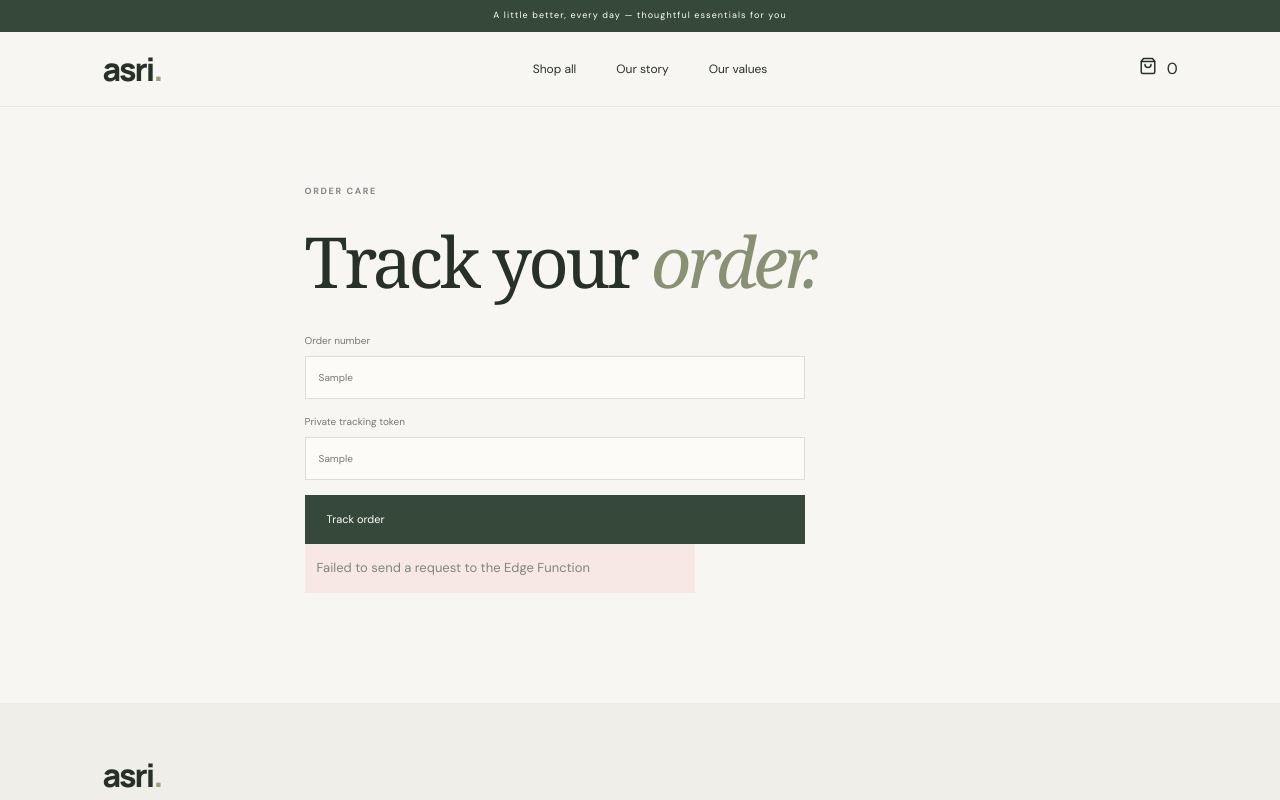
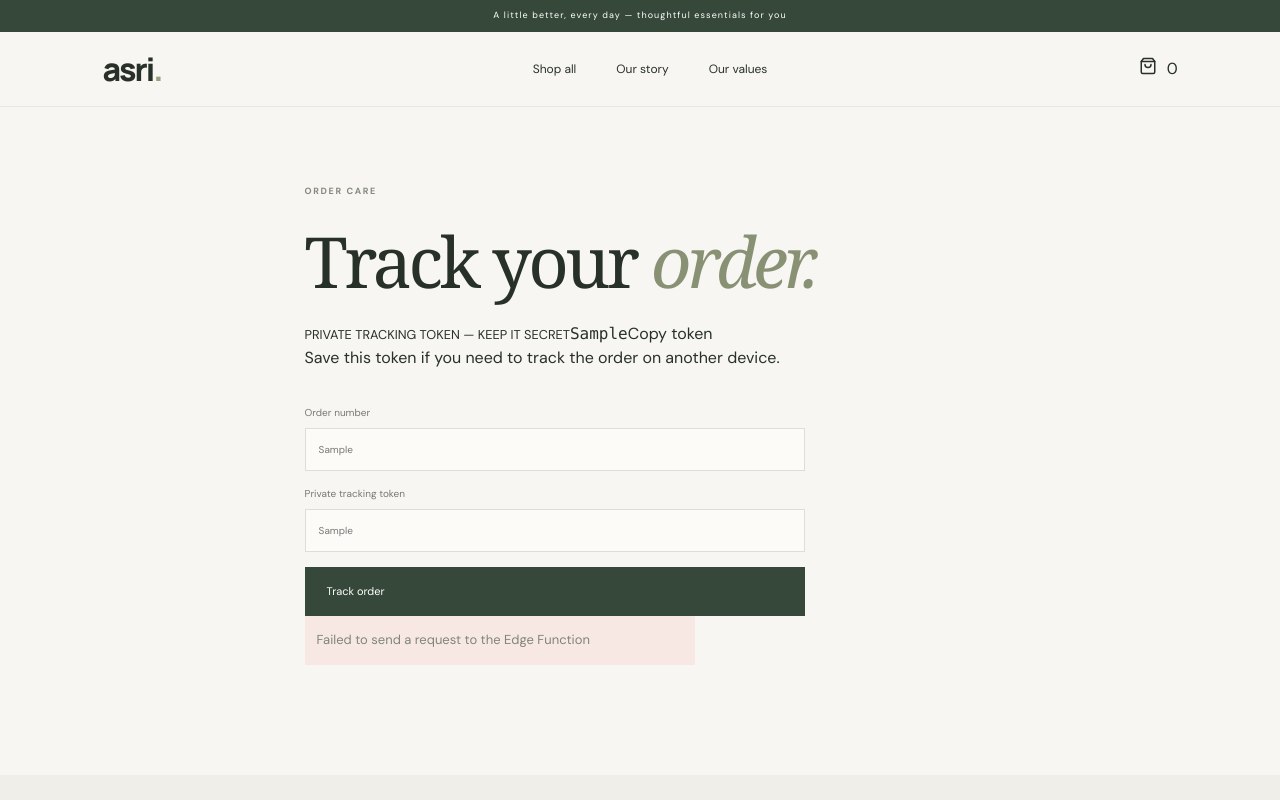
Before and after one commit to gantulu/asri-app-v3, a React (Vite) app: page /track in a window 1280 px wide. Both pictures are taken after typing "Sample", "Sample" into the empty fields and a click on the button "Track order". Shown: the top 800 px of the page. Built offline with nearby package versions, Linux system fonts and the light colour scheme; no server answers.

Commit message:
feat(orders): expose private guest token for customer safekeeping

```diff
--- a/src/features/orders/TrackOrderPage.tsx
+++ b/src/features/orders/TrackOrderPage.tsx
@@ -11,6 +11,7 @@ export function TrackOrderPage() {
   const [result, setResult] = useState<OrderStatus | null>(null);
   const [error, setError] = useState('');
   const [busy, setBusy] = useState(false);
+  const [copied, setCopied] = useState(false);
 
   useEffect(() => {
     const saved = localStorage.getItem('asri:order');
@@ -45,6 +46,7 @@ export function TrackOrderPage() {
 
   return <main className="page narrow">
     <small>ORDER CARE</small><h1>Track your <i>order.</i></h1>
+    {token && <div className="tracking-credential"><small>PRIVATE TRACKING TOKEN — KEEP IT SECRET</small><code>{token}</code><button type="button" onClick={() => { void navigator.clipboard.writeText(token).then(() => setCopied(true)); }}>{copied ? 'Copied' : 'Copy token'}</button><p>Save this token if you need to track the order on another device.</p></div>}
     <form className="form" onSubmit={check}>
       <label>Order number<input required value={number} onChange={(event) => setNumber(event.target.value)} /></label>
       <label>Private tracking token<input required value={token} onChange={(event) => setToken(event.target.value)} /></label>
```
